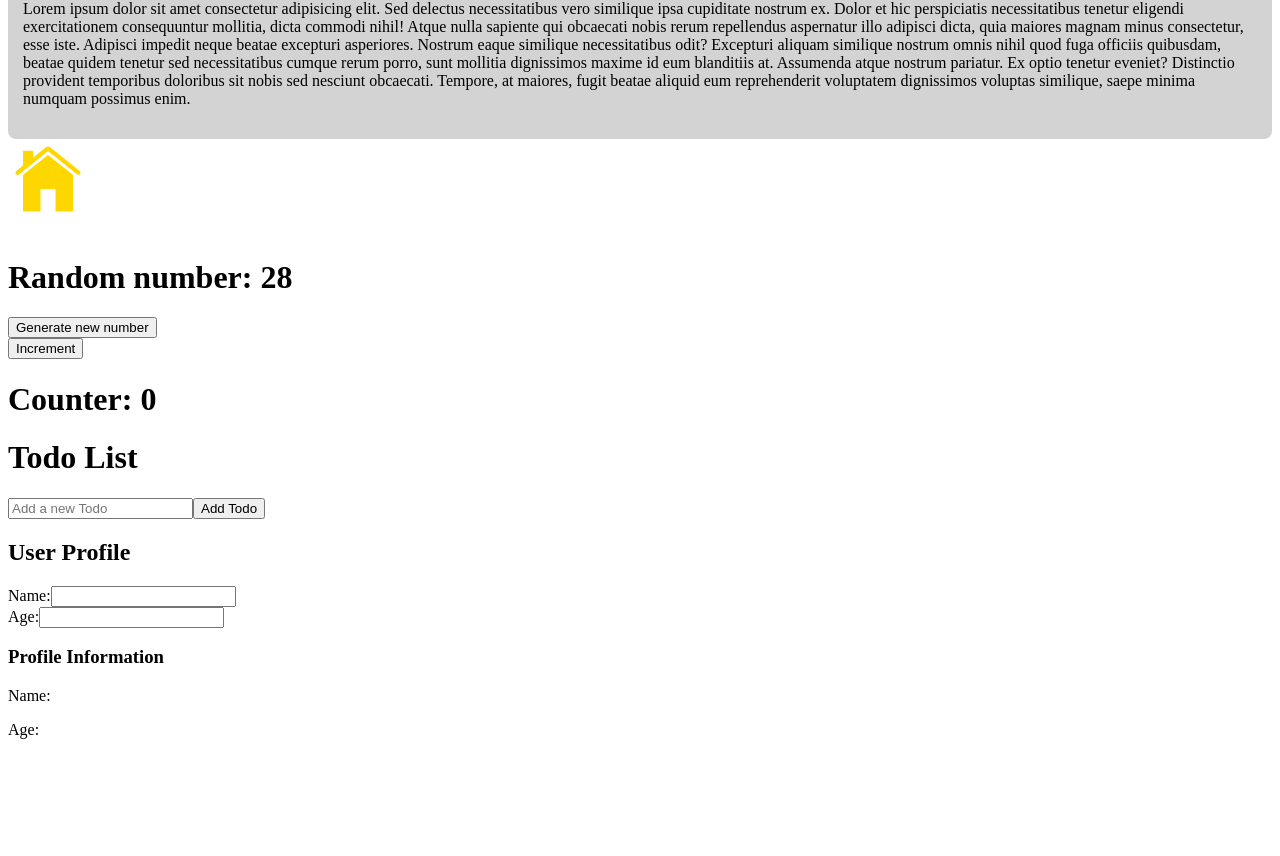
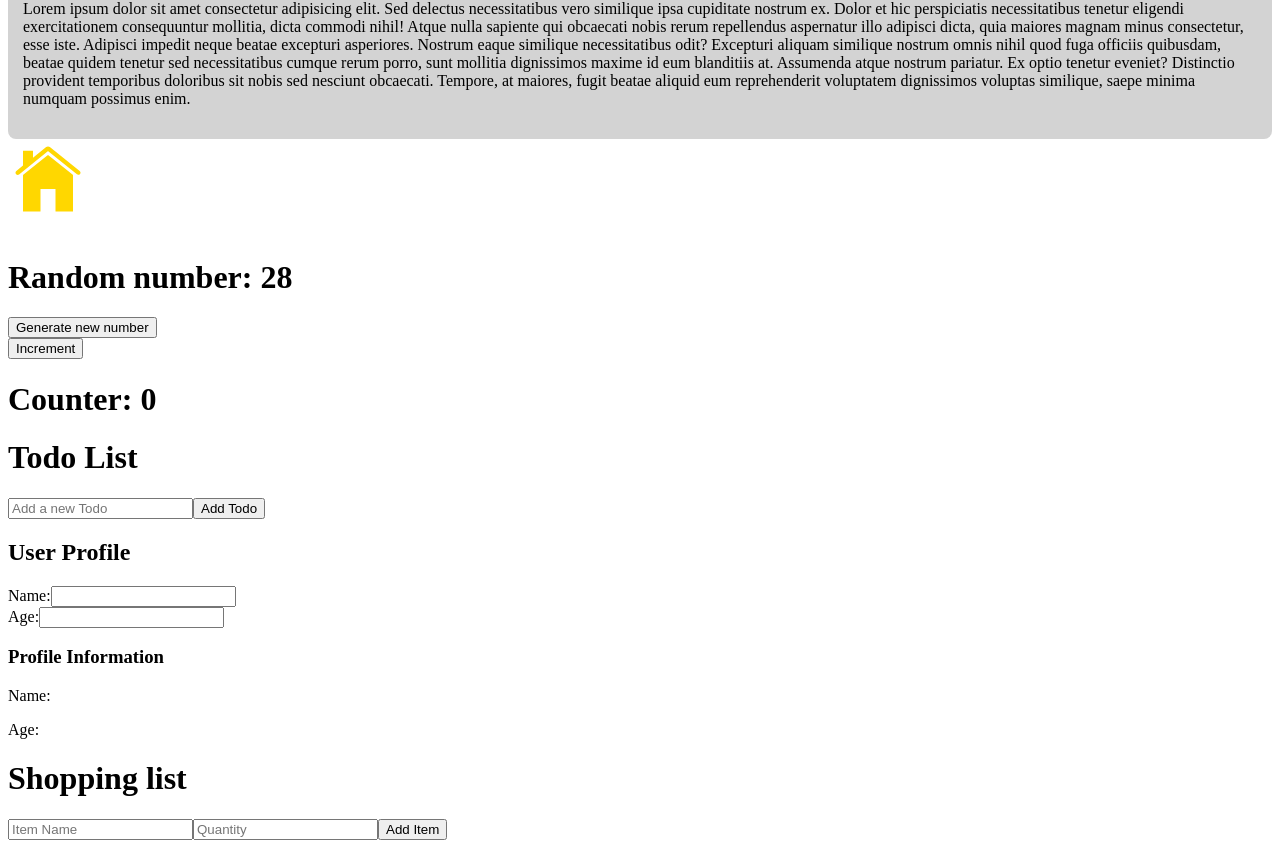
Before and after one commit to Ndungu-Jn/react-demos, a React (Vite) app: page / in a window 1280 px wide. Shown: the part 2467-3323 px from the top of the page. Before the commit the page ends 3222 px from the top, so only its background shows below. Built offline with nearby package versions, Linux system fonts and the light colour scheme.

Commit message:
Shopping list Using  useState

```diff
--- a/src/App.jsx
+++ b/src/App.jsx
@@ -25,6 +25,7 @@
 import Counter from "./components/Counter";
 import TodoList from "./components/TodoList";
 import Profile from "./components/Profile";
+import ShoppingList from "./components/ShoppingList";
 
 function App() {
   return (
@@ -54,6 +55,7 @@
       <Counter />
       <TodoList />
       <Profile />
+      <ShoppingList />
     </div>
   );
 }
--- /dev/null
+++ b/src/components/ShoppingList.jsx
@@ -0,0 +1,56 @@
+import React, { useState } from "react";
+
+const ShoppingList = () => {
+  const [items, setItems] = useState([]);
+
+  const [name, setName] = useState("");
+
+  const [quantity, setQuantity] = useState("");
+
+  const handleSubmit = (e) => {
+    e.preventDefault();
+
+    if (!name || !quantity) return;
+
+    const newItem = {
+      name,
+      quantity: parseInt(quantity),
+    };
+    setItems((prevItems) => [...prevItems, newItem]);
+    setName("");
+    setQuantity("");
+  };
+
+  return (
+    <div>
+      <h1>Shopping list</h1>
+
+      <form onSubmit={handleSubmit}>
+        <input
+          type="text"
+          placeholder="Item Name"
+          value={name}
+          onChange={(e) => setName(e.target.value)}
+        />
+        <input
+          type="number"
+          placeholder="Quantity"
+          value={quantity}
+          onChange={(e) => setQuantity(e.target.value)}
+        />
+
+        <button type="submit">Add Item</button>
+      </form>
+
+      <ul>
+        {items.map((item, index) => (
+          <li key={index}>
+            {item.name} - Quantity: {item.quantity}
+          </li>
+        ))}
+      </ul>
+    </div>
+  );
+};
+
+export default ShoppingList;
```
